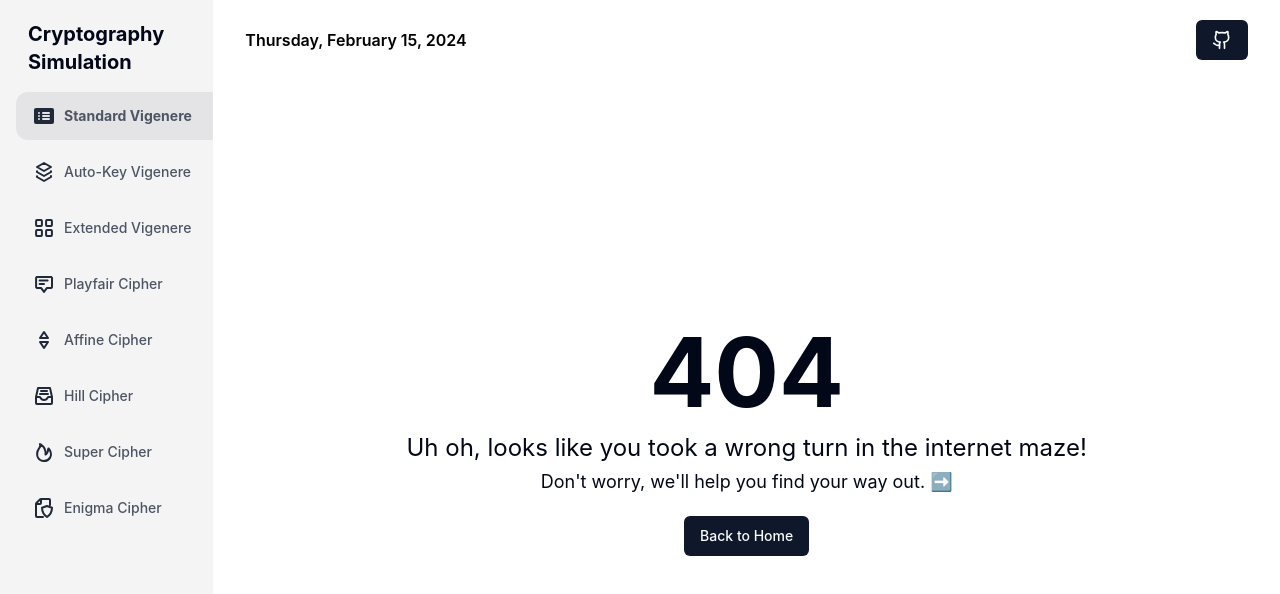
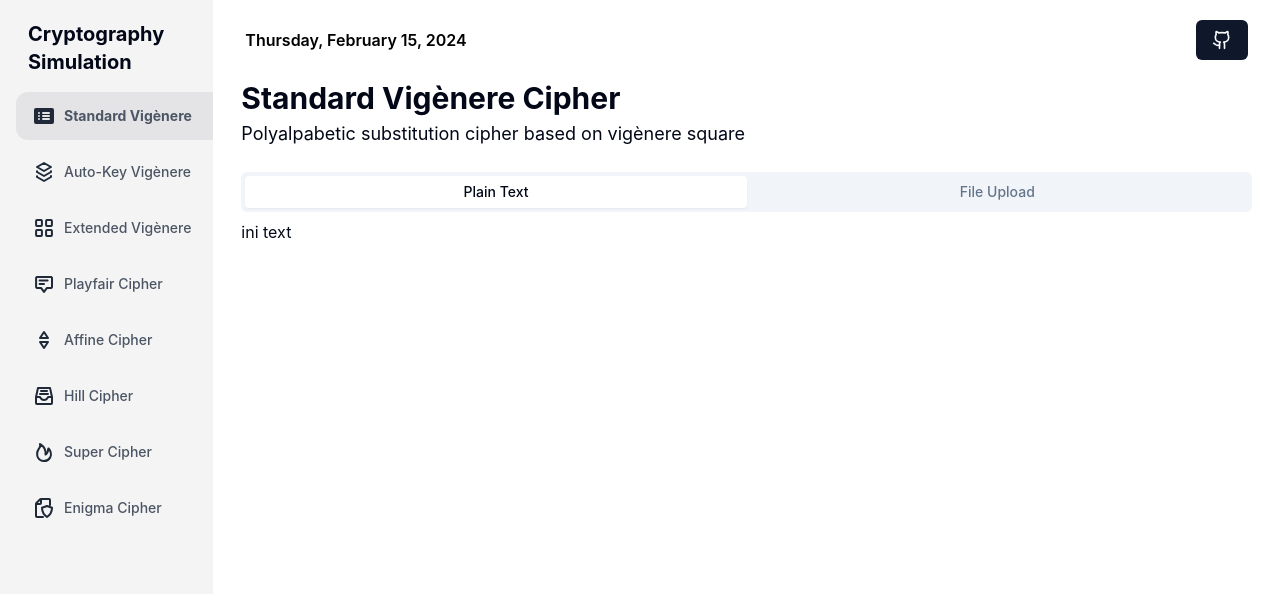
Before and after one commit to mikeleo03/Classic-Cryptography-Simulator_Frontend, a React (Vite) app: page / in a window 1280 px wide. Shown: the top 594 px of the page. Built offline with nearby package versions, Linux system fonts and the light colour scheme.

Commit message:
feat : basic tabular idea

```diff
--- a/src/components/Sidebar/index.tsx
+++ b/src/components/Sidebar/index.tsx
@@ -1,7 +1,5 @@
 import React, { useState, useEffect } from "react";
 import { useNavigate } from 'react-router-dom';
-
-// import logo from '@/assets/images/logo2.png';
 
 // Sidebar component
 const Sidebar : React.FC = () => {
@@ -24,7 +22,7 @@ const Sidebar : React.FC = () => {
     const navigation = [
         {
             pageName: '',
-            name: 'Standard Vigenere',
+            name: 'Standard Vigènere',
             icon: <svg className="w-6 h-6 text-gray-800 dark:text-white" aria-hidden="true" xmlns="http://www.w3.org/2000/svg" fill="currentColor" viewBox="0 0 24 24">
                 <path fillRule="evenodd" d="M2 6c0-1.1.9-2 2-2h16a2 2 0 0 1 2 2v12a2 2 0 0 1-2 2H4a2 2 0 0 1-2-2V6Zm5 2a1 1 0 0 0 0 2 1 1 0 1 0 0-2Zm4 0a1 1 0 1 0 0 2h6a1 1 0 1 0 0-2h-6Zm-4 3a1 1 0 1 0 0 2 1 1 0 1 0 0-2Zm4 0a1 1 0 1 0 0 2h6a1 1 0 1 0 0-2h-6Zm-4 3a1 1 0 1 0 0 2 1 1 0 1 0 0-2Zm4 0a1 1 0 1 0 0 2h6a1 1 0 1 0 0-2h-6Z" clipRule="evenodd"/>
             </svg>,
@@ -34,7 +32,7 @@ const Sidebar : React.FC = () => {
         },
         {
             pageName: 'auto-key-vigenere',
-            name: 'Auto-Key Vigenere',
+            name: 'Auto-Key Vigènere',
             icon: <svg className="w-6 h-6 text-gray-800 dark:text-white" aria-hidden="true" xmlns="http://www.w3.org/2000/svg" fill="currentColor" viewBox="0 0 24 24">
                 <path fillRule="evenodd" d="M5 10.2c.6 0 1 .4 1 1v.2l6 3.5 6-3.5v-.2a1 1 0 1 1 2 0v.8c0 .4-.2.7-.5.9l-7 4a1 1 0 0 1-1 0l-7-4A1 1 0 0 1 4 12v-.8c0-.6.5-1 1-1Zm0 5c.6 0 1 .4 1 1v.2l6 3.4 6-3.4V16a1 1 0 1 1 2 0v.9c0 .3-.2.6-.5.8l-7 4a1 1 0 0 1-1 0l-7-4A1 1 0 0 1 4 17v-1c0-.5.4-1 1-1Z" clipRule="evenodd"/>
                 <path d="M12.5 2.1a1 1 0 0 0-1 0l-7 4a1 1 0 0 0 0 1.8l7 4c.3.2.7.2 1 0l7-4a1 1 0 0 0 0-1.7l-7-4Z"/>
@@ -45,7 +43,7 @@ const Sidebar : React.FC = () => {
         },
         {
             pageName: 'extended-vigenere',
-            name: 'Extended Vigenere',
+            name: 'Extended Vigènere',
             icon: <svg className="w-6 h-6 text-gray-800 dark:text-white" aria-hidden="true" xmlns="http://www.w3.org/2000/svg" fill="currentColor" viewBox="0 0 24 24">
                 <path fillRule="evenodd" d="M4.9 3C3.9 3 3 3.8 3 4.9V9c0 1 .8 1.9 1.9 1.9H9c1 0 1.9-.8 1.9-1.9V5c0-1-.8-1.9-1.9-1.9H5Zm10 0c-1 0-1.9.8-1.9 1.9V9c0 1 .8 1.9 1.9 1.9H19c1 0 1.9-.8 1.9-1.9V5c0-1-.8-1.9-1.9-1.9h-4Zm-10 10c-1 0-1.9.8-1.9 1.9V19c0 1 .8 1.9 1.9 1.9H9c1 0 1.9-.8 1.9-1.9v-4c0-1-.8-1.9-1.9-1.9H5Zm10 0c-1 0-1.9.8-1.9 1.9V19c0 1 .8 1.9 1.9 1.9H19c1 0 1.9-.8 1.9-1.9v-4c0-1-.8-1.9-1.9-1.9h-4Z" clipRule="evenodd"/>
             </svg>,
--- /dev/null
+++ b/src/pages/StandardVigenere/index.tsx
@@ -0,0 +1,43 @@
+import React /* { useState, useEffect } */ from "react";
+/* import { toast } from "react-toastify"; */
+import {
+    Tabs,
+    TabsContent,
+    TabsList,
+    TabsTrigger,
+} from "@/components/ui/tabs"
+
+const StandardVigenerePage: React.FC = () => {
+
+    return (
+        <div className="relative h-screen w-full overflow-y-auto overflow-x-hidden md:px-7 px-6">
+            {/* Title section */}
+            <div className="z-200 relative">
+                <h1 className="text-3xl font-bold mb-1">Standard Vigènere Cipher</h1>
+                <h3 className="text-lg mb-5">Polyalpabetic substitution cipher based on vigènere square</h3>
+            </div>
+
+            {/* Encryption and Decription Section */}
+            <div className="w-full mt-6 mb-8">
+                <Tabs defaultValue="text" className="w-full mb-10">
+                    <TabsList className="grid w-full grid-cols-2">
+                        <TabsTrigger value="text">
+                            Plain Text
+                        </TabsTrigger>
+                        <TabsTrigger value="file">
+                            File Upload
+                        </TabsTrigger>
+                    </TabsList>
+                    <TabsContent value="text">
+                        ini text
+                    </TabsContent>
+                    <TabsContent value="file">
+                        ini file
+                    </TabsContent>
+                </Tabs>
+            </div>
+        </div>
+    );
+};
+
+export default StandardVigenerePage;
--- a/src/pages/index.ts
+++ b/src/pages/index.ts
@@ -1,5 +1,7 @@
 import NotFound from "./NotFound";
+import StandardVigenerePage from "./StandardVigenere";
 
 export {
-  NotFound
+  NotFound,
+  StandardVigenerePage
 };
```
Also changed, not shown: src/routes/index.tsx (+3 -5 lines).
